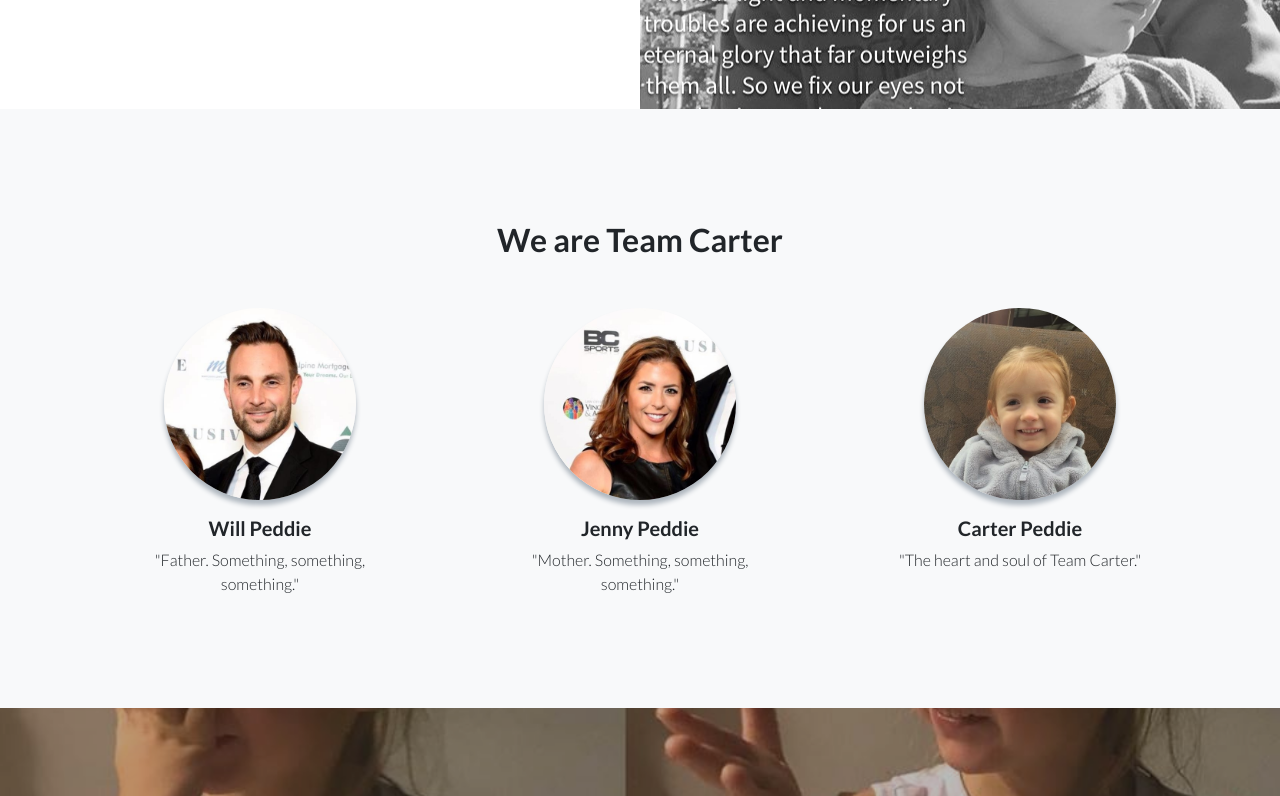
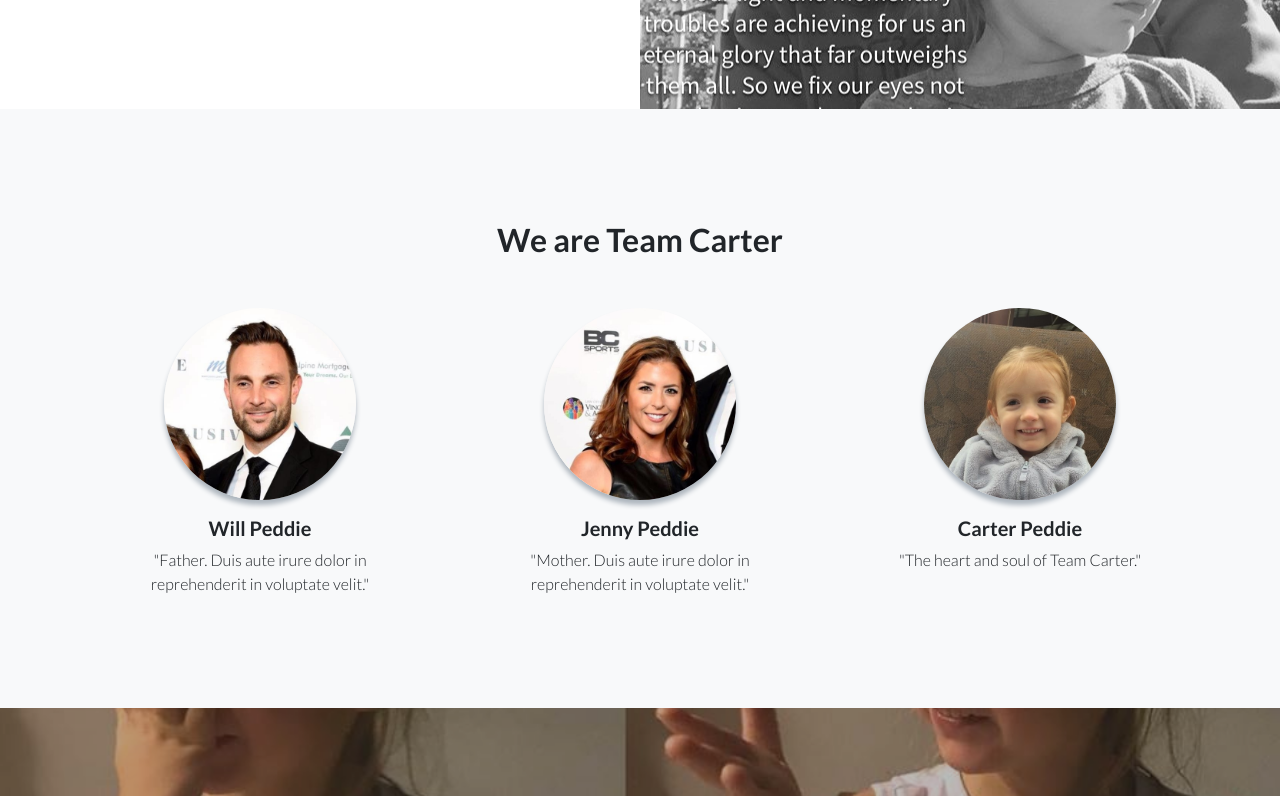
Before and after one commit to nickfp1985/teamcarter, a website: page index.html in a window 1280 px wide. Shown: the part 2496-3292 px from the top of the page. Drawn offline with Linux system fonts and the light colour scheme.

Commit message:
lorem ipsum
added lorem ipsum text to fill text gaps

```diff
--- a/index.html
+++ b/index.html
@@ -67,7 +67,7 @@
                 <i class="icon-screen-desktop m-auto text-primary"></i>
               </div>
               <h3>Team Carter</h3>
-              <p class="lead mb-0">Something, something, something.</p>
+              <p class="lead mb-0">Duis aute irure dolor in reprehenderit in voluptate velit esse cillum dolore eu fugiat nulla pariatur.</p>
             </div>
           </div>
           <div class="col-lg-4">
@@ -129,14 +129,14 @@
             <div class="testimonial-item mx-auto mb-5 mb-lg-0">
               <img class="img-fluid rounded-circle mb-3" src="img/solo-will.jpg" alt="">
               <h5>Will Peddie</h5>
-              <p class="font-weight-light mb-0">"Father. Something, something, something."</p>
+              <p class="font-weight-light mb-0">"Father. Duis aute irure dolor in reprehenderit in voluptate velit."</p>
             </div>
           </div>
           <div class="col-lg-4">
             <div class="testimonial-item mx-auto mb-5 mb-lg-0">
               <img class="img-fluid rounded-circle mb-3" src="img/solo-jenny.jpg" alt="">
               <h5>Jenny Peddie</h5>
-              <p class="font-weight-light mb-0">"Mother. Something, something, something."</p>
+              <p class="font-weight-light mb-0">"Mother. Duis aute irure dolor in reprehenderit in voluptate velit."</p>
             </div>
           </div>
           <div class="col-lg-4">
```
